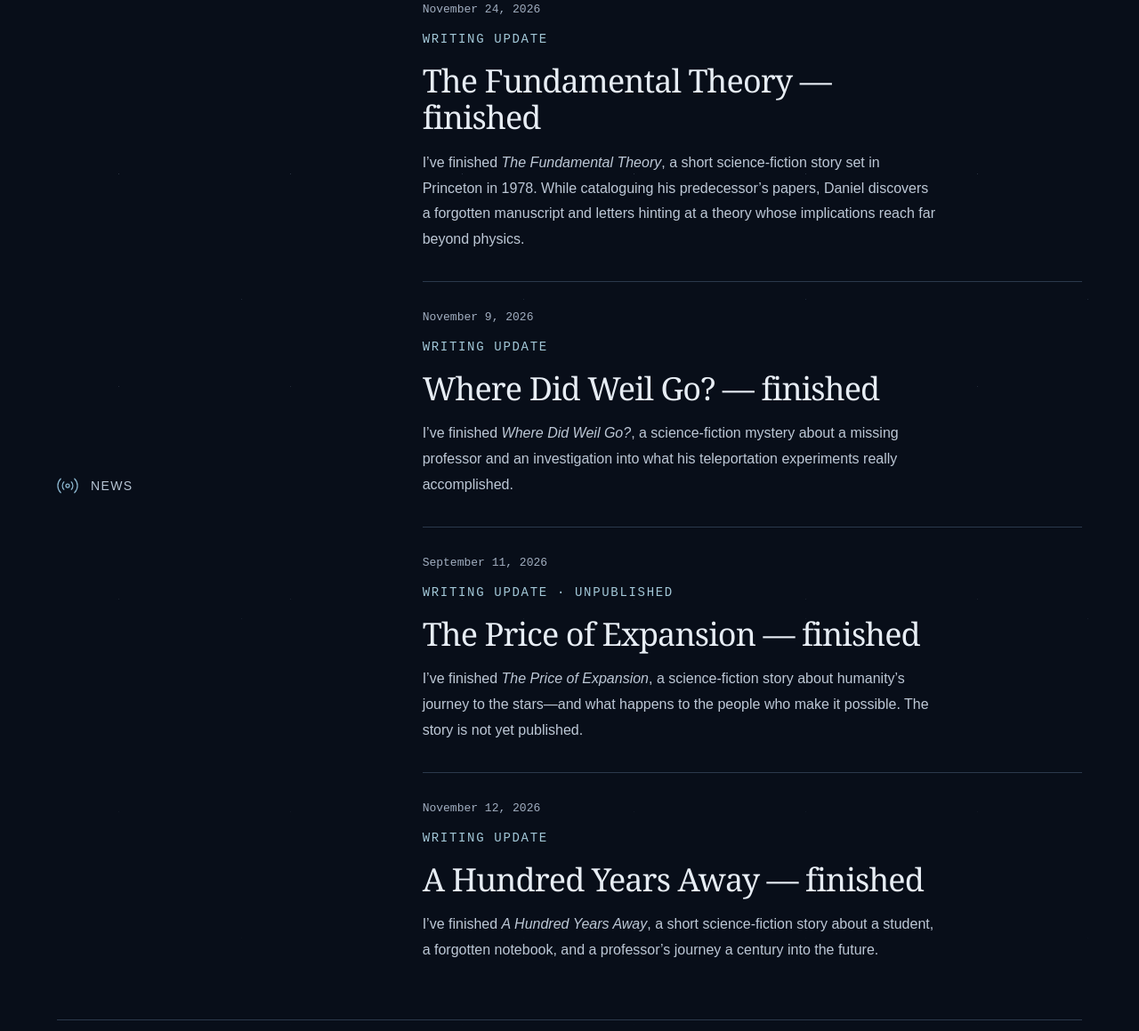
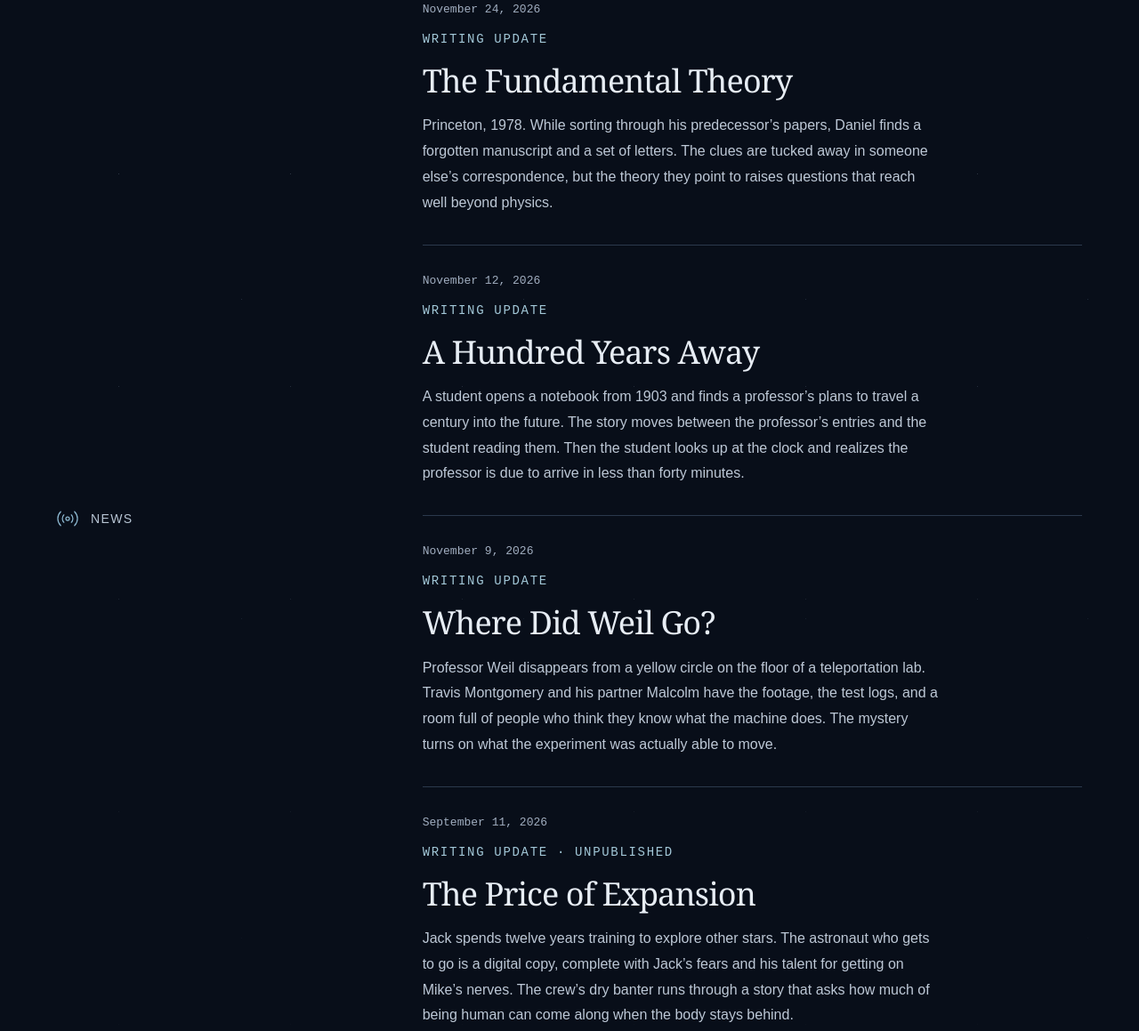
Before and after one commit to maxboganets/writing, a plain HTML site: page index.html in a window 1280 px wide. Shown: the part 3117-4276 px from the top of the page at 89% size. Drawn offline with Linux system fonts and the light colour scheme.

Commit message:
Sort news by date and rewrite story announcements

```diff
--- a/index.html
+++ b/index.html
@@ -123,26 +123,26 @@
         <article class="news-entry" aria-labelledby="fundamental-news-title">
           <time class="news-date" datetime="2026-11-24">November 24, 2026</time>
           <p class="eyebrow">Writing update</p>
-          <h3 id="fundamental-news-title">The Fundamental Theory — finished</h3>
-          <p class="story-summary">I’ve finished <em>The Fundamental Theory</em>, a short science-fiction story set in Princeton in 1978. While cataloguing his predecessor’s papers, Daniel discovers a forgotten manuscript and letters hinting at a theory whose implications reach far beyond physics.</p>
+          <h3 id="fundamental-news-title">The Fundamental Theory</h3>
+          <p class="story-summary">Princeton, 1978. While sorting through his predecessor’s papers, Daniel finds a forgotten manuscript and a set of letters. The clues are tucked away in someone else’s correspondence, but the theory they point to raises questions that reach well beyond physics.</p>
+        </article>
+        <article class="news-entry" aria-labelledby="hundred-years-news-title">
+          <time class="news-date" datetime="2026-11-12">November 12, 2026</time>
+          <p class="eyebrow">Writing update</p>
+          <h3 id="hundred-years-news-title">A Hundred Years Away</h3>
+          <p class="story-summary">A student opens a notebook from 1903 and finds a professor’s plans to travel a century into the future. The story moves between the professor’s entries and the student reading them. Then the student looks up at the clock and realizes the professor is due to arrive in less than forty minutes.</p>
         </article>
         <article class="news-entry" aria-labelledby="weil-news-title">
           <time class="news-date" datetime="2026-11-09">November 9, 2026</time>
           <p class="eyebrow">Writing update</p>
-          <h3 id="weil-news-title">Where Did Weil Go? — finished</h3>
-          <p class="story-summary">I’ve finished <em>Where Did Weil Go?</em>, a science-fiction mystery about a missing professor and an investigation into what his teleportation experiments really accomplished.</p>
+          <h3 id="weil-news-title">Where Did Weil Go?</h3>
+          <p class="story-summary">Professor Weil disappears from a yellow circle on the floor of a teleportation lab. Travis Montgomery and his partner Malcolm have the footage, the test logs, and a room full of people who think they know what the machine does. The mystery turns on what the experiment was actually able to move.</p>
         </article>
         <article class="news-entry" aria-labelledby="expansion-news-title">
           <time class="news-date" datetime="2026-09-11">September 11, 2026</time>
           <p class="eyebrow">Writing update · Unpublished</p>
-          <h3 id="expansion-news-title">The Price of Expansion — finished</h3>
-          <p class="story-summary">I’ve finished <em>The Price of Expansion</em>, a science-fiction story about humanity’s journey to the stars—and what happens to the people who make it possible. The story is not yet published.</p>
-        </article>
-        <article class="news-entry" aria-labelledby="hundred-years-news-title">
-          <time class="news-date" datetime="2026-11-12">November 12, 2026</time>
-          <p class="eyebrow">Writing update</p>
-          <h3 id="hundred-years-news-title">A Hundred Years Away — finished</h3>
-          <p class="story-summary">I’ve finished <em>A Hundred Years Away</em>, a short science-fiction story about a student, a forgotten notebook, and a professor’s journey a century into the future.</p>
+          <h3 id="expansion-news-title">The Price of Expansion</h3>
+          <p class="story-summary">Jack spends twelve years training to explore other stars. The astronaut who gets to go is a digital copy, complete with Jack’s fears and his talent for getting on Mike’s nerves. The crew’s dry banter runs through a story that asks how much of being human can come along when the body stays behind.</p>
         </article>
       </div>
     </section>
```
